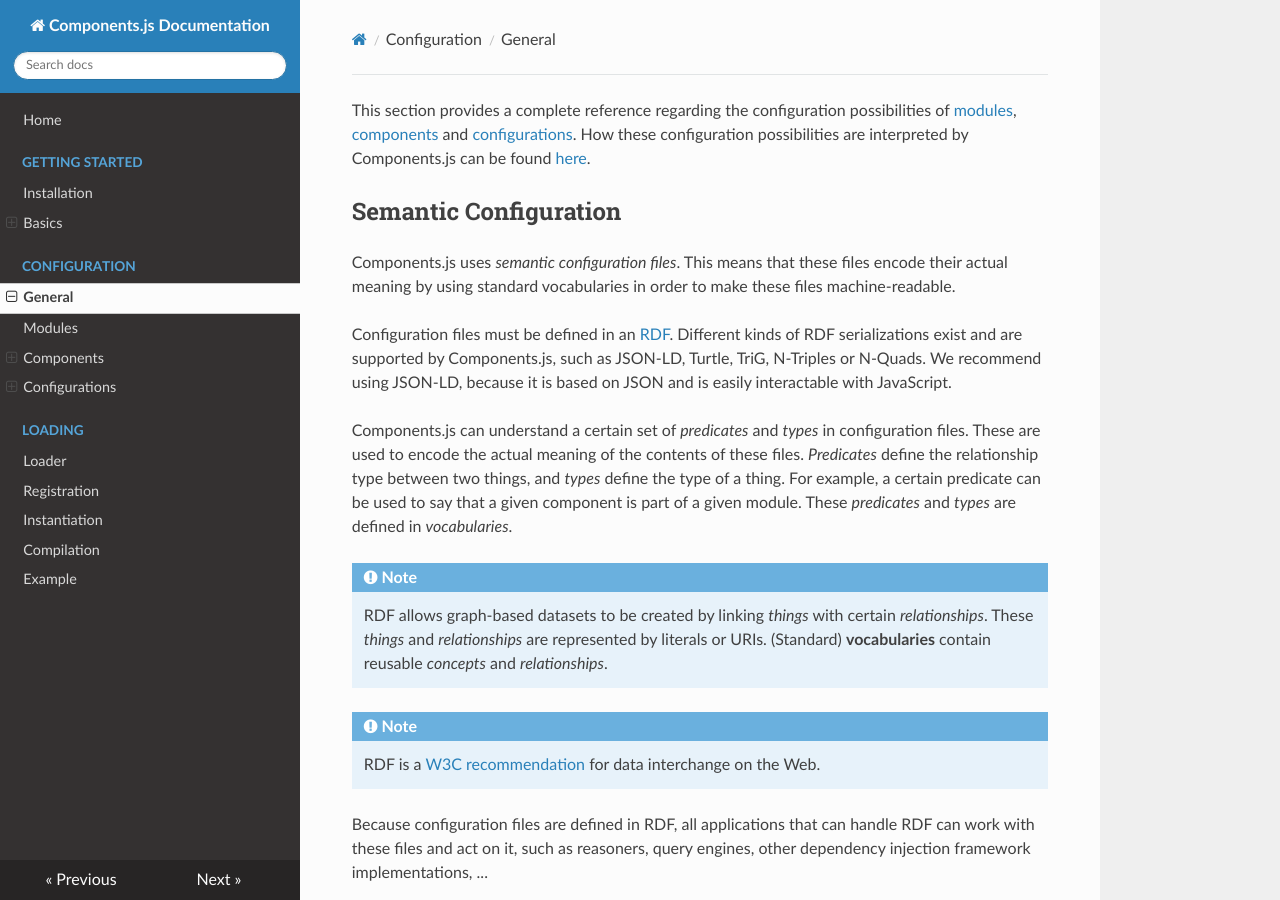
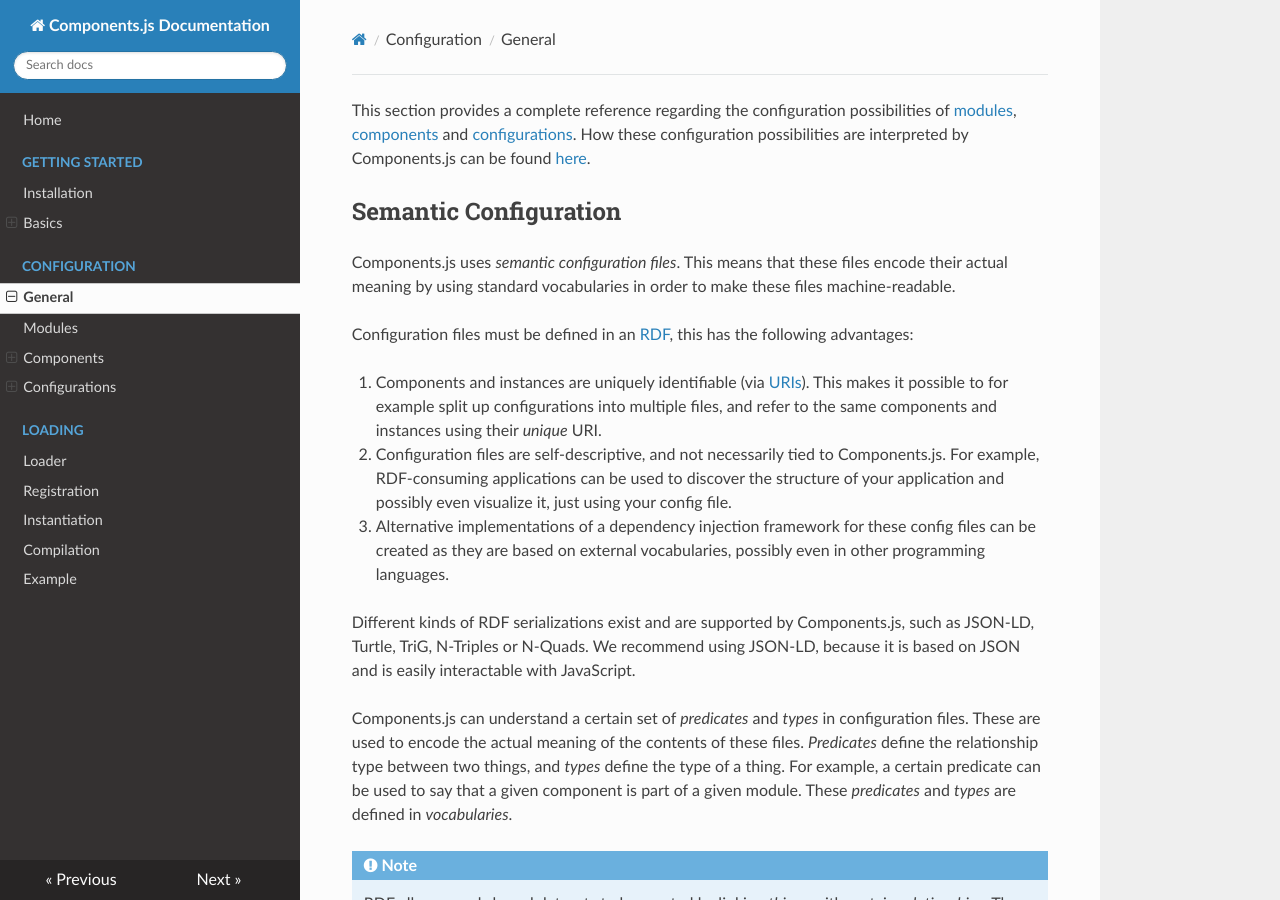
Before and after one commit to LinkedSoftwareDependencies/Documentation-Components.js, an MkDocs documentation site: the page built from docs/configuration/general.md, in a window 1280 px wide and 900 px high. Built offline with MkDocs 1.6.1, drawn with Linux system fonts in a browser that asks for light colours; nearby versions of some CDN libraries; old or Windows-style settings are respelled for this version of MkDocs.

Commit message:
Motivate RDF config files

```diff
--- a/docs/configuration/general.md
+++ b/docs/configuration/general.md
@@ -8,7 +8,15 @@ Components.js uses _semantic configuration files_.
 This means that these files encode their actual meaning by using standard vocabularies
 in order to make these files machine-readable.
 
-Configuration files must be defined in an [RDF](https://www.w3.org/RDF/).
+Configuration files must be defined in an [RDF](https://www.w3.org/RDF/), this has the following advantages:
+
+1. Components and instances are uniquely identifiable (via [URIs](https://www.w3.org/wiki/URI)).
+This makes it possible to for example split up configurations into multiple files, and refer to the same components and instances using their _unique_ URI.
+2. Configuration files are self-descriptive, and not necessarily tied to Components.js.
+For example, RDF-consuming applications can be used to discover the structure of your application and possibly even visualize it, just using your config file.
+3. Alternative implementations of a dependency injection framework for these config files can be created as they are based on external vocabularies,
+possibly even in other programming languages.
+
 Different kinds of RDF serializations exist and are supported by Components.js,
 such as JSON-LD, Turtle, TriG, N-Triples or N-Quads.
 We recommend using JSON-LD, because it is based on JSON and is easily interactable with JavaScript.
```
